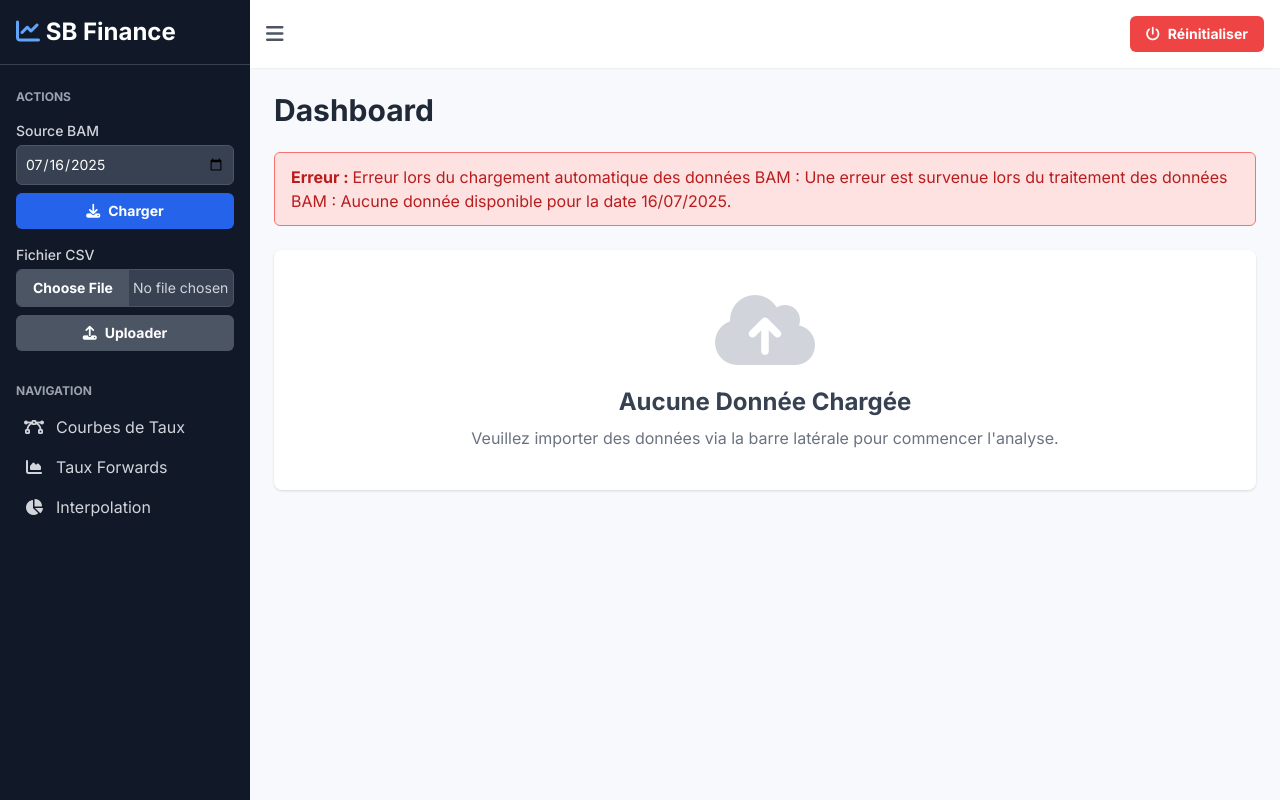
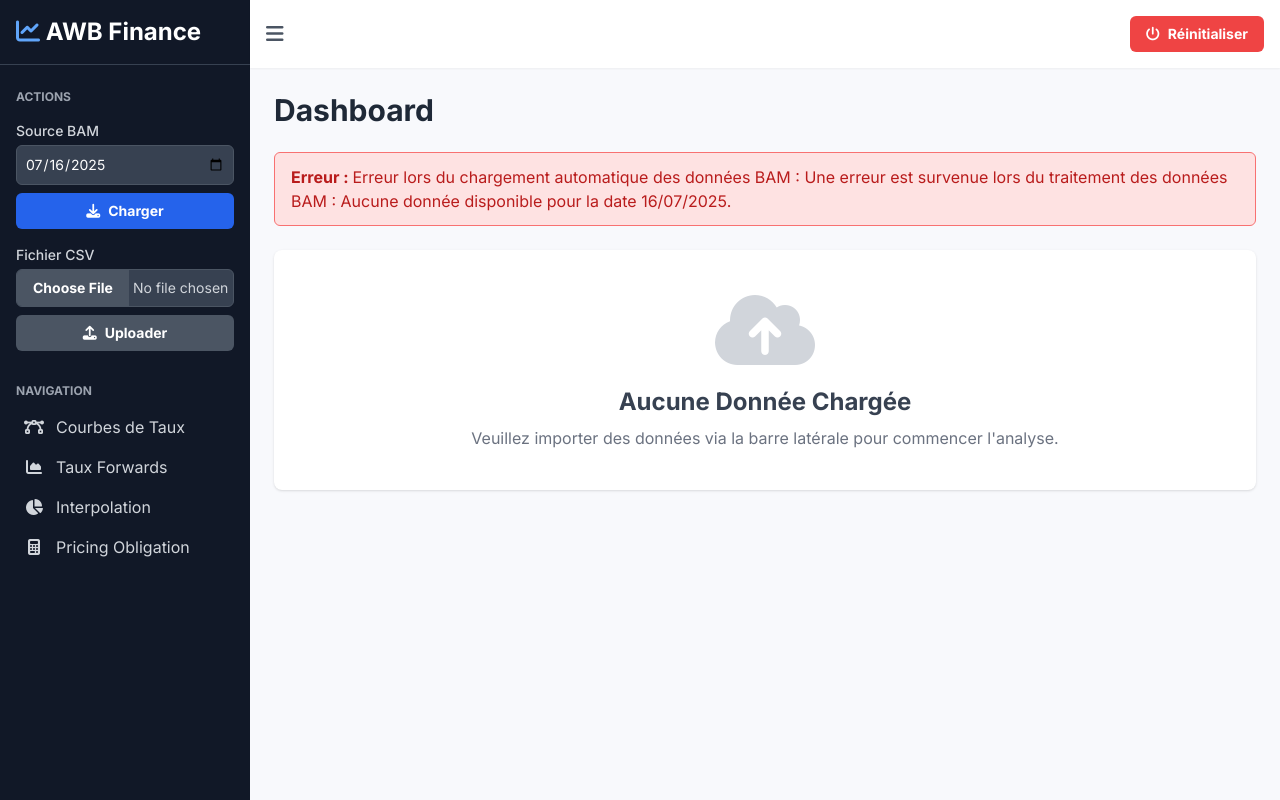
Before and after one commit to WAHIDI1970/YTM_app-Flask-, a Flask app: page / in a window 1280 px wide. Run offline with Flask 3, Linux system fonts and the light colour scheme; data that the repository does not hold is empty; some libraries are stand-ins or nearby versions.

Commit message:
Update dashboard.html

```diff
--- a/templates/dashboard.html
+++ b/templates/dashboard.html
@@ -5,13 +5,10 @@
     <meta name="viewport" content="width=device-width, initial-scale=1.0">
     <title>Dashboard - Analyse de Taux</title>
 
-    <!-- Tailwind CSS (utilisé pour le design principal) -->
+    <!-- Tailwind CSS -->
     <script src="https://cdn.tailwindcss.com"></script>
 
-    <!-- Bootstrap CSS (Optionnel, désactivé pour éviter les conflits avec Tailwind. Activez si vous avez besoin des styles Bootstrap) -->
-    <!-- <link href="https://cdn.jsdelivr.net/npm/bootstrap@5.3.3/dist/css/bootstrap.min.css" rel="stylesheet"> -->
-
-    <!-- Font Awesome (pour les icônes) -->
+    <!-- Font Awesome (for icons) -->
     <link rel="stylesheet" href="https://cdnjs.cloudflare.com/ajax/libs/font-awesome/6.5.2/css/all.min.css">
 
     <!-- Google Fonts: Inter -->
@@ -20,10 +17,10 @@
     <link href="https://fonts.googleapis.com/css2?family=Inter:wght@400;500;600;700&display=swap" rel="stylesheet">
 
     <style>
-        /* Style personnalisé pour compléter Tailwind et ressembler à l'image */
+        /* Custom styles to complement Tailwind */
         body {
             font-family: 'Inter', sans-serif;
-            background-color: #f8f9fc; /* Arrière-plan gris clair */
+            background-color: #f8f9fc; /* Light gray background */
         }
 
         #sidebar {
@@ -36,7 +33,7 @@
             margin-left: -250px;
         }
 
-        /* Style des cartes KPI */
+        /* KPI card styles */
         .kpi-card {
             border-left-width: 4px;
             transition: all 0.2s ease-in-out;
@@ -49,13 +46,13 @@
         .border-left-success { border-color: #1cc88a; }
         .border-left-warning { border-color: #f6c23e; }
 
-        /* Style des en-têtes de carte */
+        /* Card header styles */
         .card-header-custom {
             background-color: #f8f9fc;
             border-bottom: 1px solid #e3e6f0;
         }
 
-        /* Style pour les tables générées par Pandas */
+        /* Styles for Pandas-generated tables */
         .table {
             width: 100%;
             margin-bottom: 1rem;
@@ -71,12 +68,16 @@
             vertical-align: bottom;
             border-bottom: 2px solid #e3e6f0;
             background-color: #f8f9fc;
+            font-weight: 600;
         }
         .table tbody tr:nth-of-type(odd) {
             background-color: rgba(0, 0, 0, 0.02);
         }
         .table tbody tr:hover {
             background-color: #e9ecef;
+        }
+        .scroll-mt-20 {
+            scroll-margin-top: 5rem;
         }
     </style>
 </head>
@@ -85,11 +86,11 @@
     <!-- Sidebar -->
     <aside id="sidebar" class="bg-gray-900 text-white flex-shrink-0">
         <div class="p-4 text-2xl font-bold border-b border-gray-700">
-            <a href="/"><i class="fas fa-chart-line text-blue-400"></i> SB Finance</a>
+            <a href="/"><i class="fas fa-chart-line text-blue-400"></i> AWB Finance</a>
         </div>
         <nav class="mt-4">
             <h3 class="px-4 py-2 text-xs uppercase text-gray-400 font-bold">Actions</h3>
-            <!-- Formulaire d'importation -->
+            <!-- Import Form -->
             <div class="px-4 py-2">
                 <form action="{{ url_for('index') }}" method="post" enctype="multipart/form-data">
                     <input type="hidden" name="action" value="calculate_curves">
@@ -101,7 +102,7 @@
                         </button>
                     </div>
                     <div>
-                        <label for="csv" class="block text-sm font-medium text-gray-300 mb-1">Fichier CSV</label>
+                        <label for="csvFile" class="block text-sm font-medium text-gray-300 mb-1">Fichier CSV</label>
                         <input class="w-full text-sm text-gray-300 bg-gray-700 border border-gray-600 rounded-md cursor-pointer file:bg-gray-600 file:border-0 file:text-white file:font-bold file:py-2 file:px-4" type="file" name="csv" id="csvFile">
                         <button type="submit" name="mode" value="upload" class="w-full bg-gray-600 hover:bg-gray-700 text-white font-bold py-2 px-4 rounded-md mt-2 text-sm transition">
                             <i class="fas fa-upload mr-2"></i>Uploader
@@ -120,13 +121,16 @@
             <a href="#interpolation-section" class="block px-4 py-2 text-gray-300 hover:bg-gray-700 hover:text-white rounded-md mx-2 transition">
                 <i class="fas fa-chart-pie fa-fw mr-3"></i>Interpolation
             </a>
+            <a href="#pricing-section" class="block px-4 py-2 text-gray-300 hover:bg-gray-700 hover:text-white rounded-md mx-2 transition">
+                <i class="fas fa-calculator fa-fw mr-3"></i>Pricing Obligation
+            </a>
         </nav>
     </aside>
 
     <!-- Main Content -->
     <div class="flex-1 flex flex-col">
         <!-- Header -->
-        <header class="bg-white shadow-sm p-4 flex justify-between items-center">
+        <header class="bg-white shadow-sm p-4 flex justify-between items-center sticky top-0 z-10">
             <button id="menu-toggle" class="text-gray-600 hover:text-gray-900 focus:outline-none">
                 <i class="fas fa-bars text-xl"></i>
             </button>
@@ -142,6 +146,7 @@
         <main class="flex-1 p-6 overflow-y-auto">
             <h1 class="text-3xl font-bold text-gray-800 mb-6">Dashboard</h1>
 
+            <!-- Error Messages Block -->
             {% if error %}
             <div class="bg-red-100 border border-red-400 text-red-700 px-4 py-3 rounded-md relative mb-6" role="alert">
                 <strong class="font-bold">Erreur : </strong>
@@ -150,7 +155,7 @@
             {% endif %}
 
             {% if has_data %}
-            <!-- Cartes KPI -->
+            <!-- KPI Cards -->
             <div class="grid grid-cols-1 md:grid-cols-2 xl:grid-cols-3 gap-6 mb-6">
                 <div class="kpi-card bg-white rounded-lg shadow p-4 border-left-primary">
                     <div class="flex items-center">
@@ -181,13 +186,12 @@
                 </div>
             </div>
 
-            <!-- Section des Courbes -->
-            <div id="courbes-section" class="bg-white rounded-lg shadow mb-6">
+            <!-- Curves Section -->
+            <div id="courbes-section" class="bg-white rounded-lg shadow mb-6 scroll-mt-20">
                 <div class="card-header-custom p-4 rounded-t-lg">
                     <h6 class="text-lg font-bold text-blue-600">Courbes de Taux (Actuariel & Zéro-Coupon)</h6>
                 </div>
                 <div class="p-4">
-                    <!-- Remplacé par un canvas pour Chart.js -->
                     <canvas id="yieldCurveChart"></canvas>
                     <hr class="my-4">
                     <h6 class="text-md font-semibold text-gray-700 mb-2">Données de calcul</h6>
@@ -197,8 +201,8 @@
                 </div>
             </div>
 
-            <!-- Section Forwards -->
-            <div id="forwards-section" class="bg-white rounded-lg shadow mb-6">
+            <!-- Forwards Section -->
+            <div id="forwards-section" class="bg-white rounded-lg shadow mb-6 scroll-mt-20">
                 <div class="card-header-custom p-4 flex justify-between items-center rounded-t-lg">
                     <h6 class="text-lg font-bold text-blue-600">Calcul des Taux Forwards</h6>
                     <form action="{{ url_for('index') }}" method="post">
@@ -207,7 +211,6 @@
                     </form>
                 </div>
                 <div class="p-4">
-                    <!-- Remplacé par un canvas pour Chart.js -->
                     <canvas id="forwardCurveChart"></canvas>
                     {% if df_fw_table %}
                         <hr class="my-4">
@@ -217,8 +220,8 @@
                 </div>
             </div>
 
-            <!-- Section Interpolation -->
-            <div id="interpolation-section" class="bg-white rounded-lg shadow mb-6">
+            <!-- Interpolation Section -->
+            <div id="interpolation-section" class="bg-white rounded-lg shadow mb-6 scroll-mt-20">
                 <div class="card-header-custom p-4 rounded-t-lg">
                     <h6 class="text-lg font-bold text-blue-600">Interpolation de Taux Zéro-Coupon</h6>
                 </div>
@@ -240,6 +243,69 @@
                 </div>
             </div>
 
+            <!-- Bond Pricing Section -->
+            <div id="pricing-section" class="bg-white rounded-lg shadow mb-6 scroll-mt-20">
+                <div class="card-header-custom p-4 rounded-t-lg">
+                    <h6 class="text-lg font-bold text-blue-600">Pricing d'Obligation à Taux Fixe</h6>
+                </div>
+                <div class="p-4">
+                    <p class="text-sm text-gray-500 mb-4">Ce formulaire utilise la logique de pricing avec un taux actuariel unique et des coupons annuels.</p>
+                    <form method="POST" action="{{ url_for('index') }}">
+                        <input type="hidden" name="action" value="calculate_pricing">
+                        <div class="grid grid-cols-1 md:grid-cols-2 lg:grid-cols-4 gap-4">
+                            <div>
+                                <label for="date_val" class="block text-sm font-medium text-gray-700">Date de valorisation</label>
+                                <input type="date" id="date_val" name="date_val" class="mt-1 block w-full rounded-md border-gray-300 shadow-sm" required>
+                            </div>
+                            <div>
+                                <label for="date_em" class="block text-sm font-medium text-gray-700">Date d'émission</label>
+                                <input type="date" id="date_em" name="date_em" class="mt-1 block w-full rounded-md border-gray-300 shadow-sm" required>
+                            </div>
+                            <div>
+                                <label for="date_js" class="block text-sm font-medium text-gray-700">Date de Jouissance</label>
+                                <input type="date" id="date_js" name="date_js" class="mt-1 block w-full rounded-md border-gray-300 shadow-sm" required>
+                            </div>
+                            <div>
+                                <label for="date_ec" class="block text-sm font-medium text-gray-700">Date d'échéance</label>
+                                <input type="date" id="date_ec" name="date_ec" class="mt-1 block w-full rounded-md border-gray-300 shadow-sm" required>
+                            </div>
+                            <div>
+                                <label for="taux_fac" class="block text-sm font-medium text-gray-700">Taux facial (ex: 0.03)</label>
+                                <input type="number" step="0.0001" id="taux_fac" name="taux_fac" class="mt-1 block w-full rounded-md border-gray-300 shadow-sm" value="0.03" required>
+                            </div>
+                            <div>
+                                <label for="taux_act" class="block text-sm font-medium text-gray-700">Taux actuariel (ex: 0.03)</label>
+                                <input type="number" step="0.0001" id="taux_act" name="taux_act" class="mt-1 block w-full rounded-md border-gray-300 shadow-sm" value="0.03" required>
+                            </div>
+                            <div>
+                                <label for="nominal" class="block text-sm font-medium text-gray-700">Nominal</label>
+                                <input type="number" step="any" id="nominal" name="nominal" class="mt-1 block w-full rounded-md border-gray-300 shadow-sm" value="1000" required>
+                            </div>
+                            <!-- ADDED: Payment Type Field -->
+                            <div>
+                                <label for="type_pay" class="block text-sm font-medium text-gray-700">Type de Paiement</label>
+                                <select id="type_pay" name="type_pay" class="mt-1 block w-full rounded-md border-gray-300 shadow-sm" required>
+                                    <option value="A">Annuel</option>
+                                    <option value="T">trimestriel</option>
+                                    <option value="M">Mensuel</option>
+                                </select>
+                            </div>
+                        </div>
+                        <button type="submit" class="mt-4 bg-green-500 hover:bg-green-600 text-white font-bold py-2 px-4 rounded-md text-sm transition">
+                            <i class="fas fa-cogs mr-2"></i>Calculer le Prix
+                        </button>
+                    </form>
+
+                    <!-- CORRECTED: Display pricing result -->
+                    {% if prix is not none %}
+                    <div class="bg-green-100 border-l-4 border-green-500 text-green-700 p-4 mt-6 rounded-md" role="alert">
+                        <p class="font-bold">Résultat du Pricing</p>
+                        <p>Le prix calculé de l'obligation est de : <strong>{{ "%.4f"|format(prix) }}</strong></p>
+                    </div>
+                    {% endif %}
+                </div>
+            </div>
+
             {% else %}
             <div class="text-center p-10 bg-white rounded-lg shadow">
                 <i class="fas fa-cloud-upload-alt fa-5x text-gray-300 mb-4"></i>
@@ -250,26 +316,21 @@
         </main>
     </div>
 
-    <!-- Librairies JavaScript -->
-    <!-- jQuery -->
-    <script src="https://code.jquery.com/jquery-3.7.1.min.js"></script>
-    <!-- Bootstrap JS Bundle (inclut Popper.js) -->
-    <script src="https://cdn.jsdelivr.net/npm/bootstrap@5.3.3/dist/js/bootstrap.bundle.min.js"></script>
     <!-- Chart.js -->
     <script src="https://cdn.jsdelivr.net/npm/chart.js"></script>
 
-    <!-- Données pour les graphiques (à passer depuis Flask) -->
+    <!-- Data for charts (passed from Flask) -->
     <script>
         const chartData = {{ chart_data|tojson|safe }};
     </script>
 
-    <!-- Script principal -->
+    <!-- Main Script -->
     <script>
         document.addEventListener("DOMContentLoaded", function() {
             const menuToggle = document.getElementById("menu-toggle");
             const sidebar = document.getElementById("sidebar");
 
-            // Gérer l'état du menu dans localStorage
+            // Manage menu state in localStorage
             if (localStorage.getItem('sidebarCollapsed') === 'true') {
                 sidebar.classList.add('collapsed');
             }
@@ -279,7 +340,7 @@
                 localStorage.setItem('sidebarCollapsed', sidebar.classList.contains('collapsed'));
             });
 
-            // Défilement fluide vers les sections
+            // Smooth scroll to sections
             document.querySelectorAll('a[href^="#"]').forEach(anchor => {
                 anchor.addEventListener('click', function (e) {
                     e.preventDefault();
@@ -294,8 +355,8 @@
                 });
             });
 
-            // Initialisation des graphiques avec Chart.js
-            // Graphique de la courbe des taux
+            // Initialize charts with Chart.js
+            // Yield Curve Chart
             if (chartData && chartData.yield_curve) {
                 const yieldCtx = document.getElementById('yieldCurveChart').getContext('2d');
                 new Chart(yieldCtx, {
@@ -318,7 +379,7 @@
                         responsive: true,
                         plugins: {
                             legend: { position: 'top' },
-                            title: { display: true, text: 'Courbe des Taux' }
+                            title: { display: false }
                         },
                         scales: {
                             x: { title: { display: true, text: 'Maturité (années)' } },
@@ -328,11 +389,11 @@
                 });
             }
 
-            // Graphique des taux forwards
+            // Forward Rates Chart
             if (chartData && chartData.forward_curve) {
                 const forwardCtx = document.getElementById('forwardCurveChart').getContext('2d');
                 new Chart(forwardCtx, {
-                    type: 'bar', // ou 'line'
+                    type: 'bar',
                     data: {
                         labels: chartData.forward_curve.labels,
                         datasets: [{
@@ -347,7 +408,7 @@
                         responsive: true,
                         plugins: {
                             legend: { display: false },
-                            title: { display: true, text: 'Taux Forwards' }
+                            title: { display: false }
                         },
                          scales: {
                             x: { title: { display: true, text: 'Période (années)' } },
```
